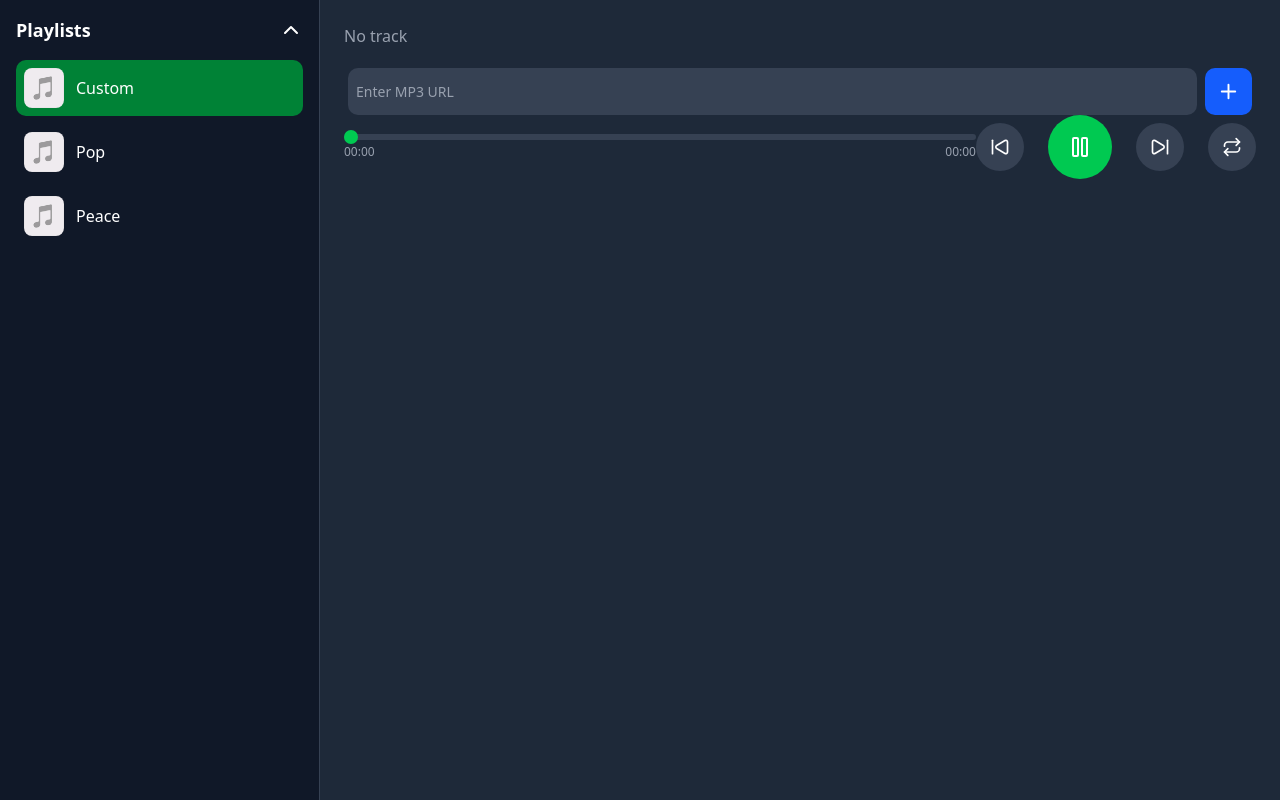
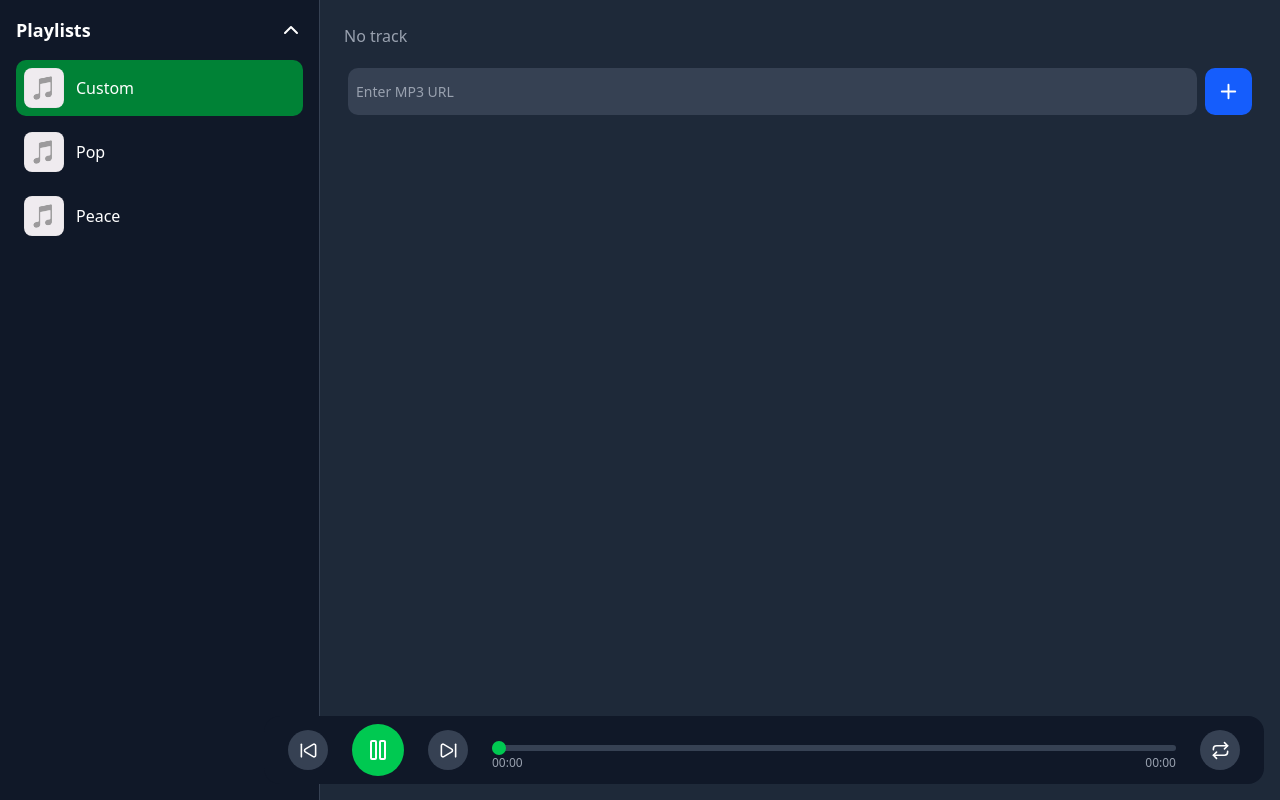
Before and after one commit to HASSANnu-source/music-player-nextjs, a Next.js app: page / in a window 1280 px wide. Built offline with nearby package versions, Linux system fonts and the light colour scheme.

Commit message:
better Sidebar

```diff
--- a/app/components/MusicPlayer.tsx
+++ b/app/components/MusicPlayer.tsx
@@ -318,7 +318,7 @@ export default function MusicPlayer({ playlists, selectedPlaylist }: MusicPlayer
         }}
       />
 
-      <div className="w-full h-full z-20">
+      <div className="w-full h-full z-20 mb-20">
         <div className="space-y-5">
           {currentTrack ? (
             <div className="flex items-end gap-5">
@@ -377,8 +377,28 @@ export default function MusicPlayer({ playlists, selectedPlaylist }: MusicPlayer
           )}
         </div>
         <audio ref={audioRef} onEnded={handleNext} />
-        <div className="flex justify-center items-center sticky bottom-0">
-          <div className="w-full flex flex-col items-center">
+        <div className="fixed bottom-4 right-4 px-6 py-2 w-250 rounded-2xl bg-gray-900 flex justify-center items-center gap-6">
+          <div className="flex items-center justify-center gap-6">
+            <button
+              className="bg-gray-700 hover:bg-gray-600 transition rounded-full w-10 h-10 flex items-center justify-center"
+              onClick={handlePrev}
+            >
+              <SkipBack size={19} />
+            </button>
+            <button
+              className="bg-green-500 hover:bg-green-400 transition rounded-full w-13 h-13 flex items-center justify-center"
+              onClick={togglePlayPause}
+              >
+              {isPlaying ? <Pause /> : <Play />}
+            </button>
+            <button
+              className="bg-gray-700 hover:bg-gray-600 transition rounded-full w-10 h-10 flex items-center justify-center"
+              onClick={handleNext}
+              >
+              <SkipForward size={19} />
+            </button>
+          </div>
+          <div className="w-full flex flex-col items-center translate-y-2">
             <div className="relative w-full h-1.5 rounded-lg bg-gray-700">
               {/* بخش دانلود شده */}
               <div
@@ -406,32 +426,13 @@ export default function MusicPlayer({ playlists, selectedPlaylist }: MusicPlayer
               <span>{formatTime(duration)}</span>
             </div>
           </div>
-
-          <div className="flex items-center justify-center gap-6">
-            <button
-              className="bg-gray-700 hover:bg-gray-600 transition rounded-full w-12 h-12 flex items-center justify-center"
-              onClick={handlePrev}
-            >
-              <SkipBack size={20} />
-            </button>
-            <button
-              className="bg-green-500 hover:bg-green-400 transition rounded-full w-16 h-16 flex items-center justify-center"
-              onClick={togglePlayPause}
-              >
-              {isPlaying ? <Pause /> : <Play />}
-            </button>
-            <button
-              className="bg-gray-700 hover:bg-gray-600 transition rounded-full w-12 h-12 flex items-center justify-center"
-              onClick={handleNext}
-              >
-              <SkipForward size={20} />
-            </button>
-            <button
-              className={`transition rounded-full w-12 h-12 flex items-center justify-center ${isLooped ? "bg-green-500 hover:bg-green-400" : "bg-gray-700 hover:bg-gray-600"}`}
-              onClick={toggleLoop}
-            >
-              <Repeat size={20} />
-            </button>
+          <div className="flex items-center justify-center">
+          <button
+            className={`transition rounded-full w-10 h-10 flex items-center justify-center ${isLooped ? "bg-green-500 hover:bg-green-400" : "bg-gray-700 hover:bg-gray-600"}`}
+            onClick={toggleLoop}
+          >
+            <Repeat size={19} />
+          </button>
           </div>
         </div>
       </div>
--- a/app/page.tsx
+++ b/app/page.tsx
@@ -3,8 +3,6 @@ import PlayerLayout from "./components/PlayerLayout";
 
 export default function HomePage() {
   return (
-    <main className="min-h-screen flex">
-      <PlayerLayout playlists={playlists} />
-    </main>
+    <PlayerLayout playlists={playlists} />
   );
 }
```
